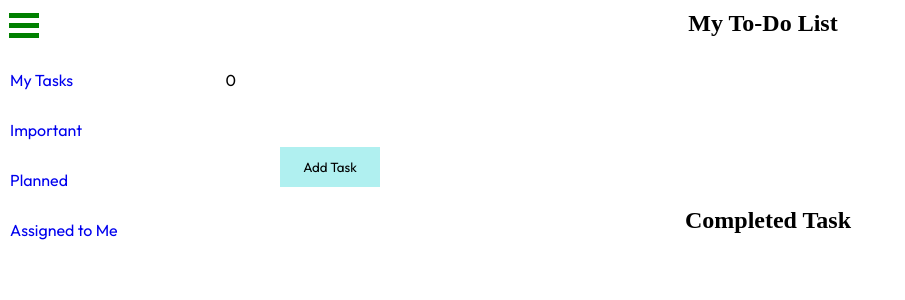
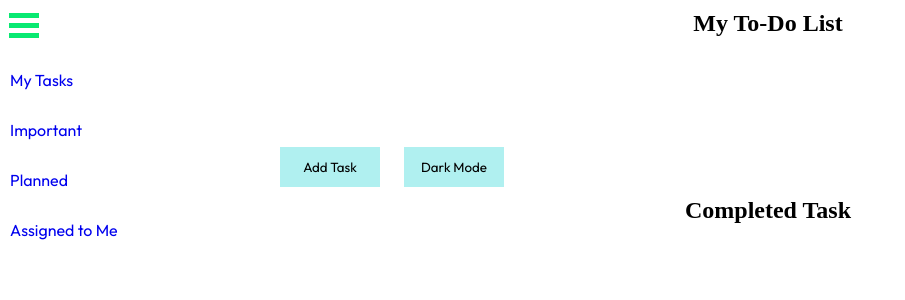
Before and after one commit to Faisalbaig1998/To-Do-List, a React (Create React App) app: page / in a window 1280 px wide. Shown: the top 300 px of the page, without its empty margins (0-905 px from the left). Built offline with nearby package versions, Linux system fonts and the light colour scheme; a web font is replaced by a local one.

Commit message:
added dark mode

```diff
--- a/src/App.css
+++ b/src/App.css
@@ -1,24 +1,37 @@
+:root {
+  --bg-color: white;
+  --text-color: black;
+}
+
+.dark-mode {
+  --bg-color: black;
+  --text-color: white;
+}
+
 .title {
   /* border: 2px solid red; */
+  /* width: 80%; */
   text-align: center;
   padding: 10px;
   font-size: 1.5em;
-  /* float: left; */
+  color: var(--text-color);
+  background-color: var(--bg-color);
 }
 
 .container {
+  background-color: var(--bg-color);
+  color: var(--text-color);
   /* border: 2px solid greenyellow; */
-  width: 80%;
   padding: 10px;
   min-height: 100px;
-  float: left;
+  /* float: left; */
 }
 
 .task-container {
   /* float: left; */
   width: 100%;
   height: 50px;
-  border: 1px solid black;
+  border: 1px solid var(--text-color);
   display: flex;
   align-items: center;
   justify-content: space-around;
@@ -53,7 +66,7 @@
   display: flex;
   /* flex-direction: column; */
   opacity: 0;
-  transition: opacity 0.5s;
+  transition: opacity 300ms;
   font-weight: bolder;
   justify-content: center;
   align-items: center;
@@ -104,11 +117,17 @@ button:hover {
   background-color: rgb(8, 233, 113);
 }
 
-/* .main {
+.main {
+  width: 80%;
+  background-color: var(--bg-color);
+  color: var(--text-color);
+  transition: all 300ms;
+  /* border: 2px solid red; */
   float: left;
+  height: 100vh;
 }
 
-.main::after {
+/* .main::after {
   content: "";
   clear: both;
 } */
--- a/src/App.js
+++ b/src/App.js
@@ -4,6 +4,7 @@ import Navbar from "./components/Navbar";
 
 const App = () => {
   const [tasks, setTasks] = useState([]);
+  const [isDark, setDark] = useState(false);
 
   const addTask = () => {
     const newTask = prompt("Enter a new task: ");
@@ -32,8 +33,8 @@ const App = () => {
 
   return (
     <>
-      <Navbar numberOfTasks={tasks} />
-      <div className="main">
+      <Navbar numberOfTasks={tasks} darkMode={isDark} />
+      <div className={isDark ? "main dark-mode" : "main"}>
         <h1 className="title">My To-Do List</h1>
         <div className="container">
           <div className="task-list">
@@ -73,8 +74,15 @@ const App = () => {
           </div>
         </div>
         <button onClick={addTask}>Add Task</button>
-        <div className="container">
-          <h1 className="title">Completed Task</h1>
+        <button
+          onClick={() => {
+            setDark((isDark) => !isDark);
+          }}
+        >
+          Dark Mode
+        </button>
+        <h1 className="title">Completed Task</h1>
+        <div className={isDark ? "container dark-mode" : "container"}>
           <div className="task-list">
             {tasks.map((task, index) => {
               return task.completed ? (
--- a/src/components/Navbar.js
+++ b/src/components/Navbar.js
@@ -6,11 +6,12 @@ const Navbar = (props) => {
   //   console.log("show value: ", show);
 
   useEffect(() => {
-    console.log("show value:", show);
+    // console.log("show value:", show);
+    console.log("Dark props in Navbar: ", props.darkMode);
   }, [show, props]);
 
   return (
-    <div id="Navbar">
+    <div id="Navbar" className={props.darkMode ? "dark-mode" : ""}>
       <div
         className="hamburger-container"
         onClick={() => setShow((prevShow) => !prevShow)}
@@ -21,11 +22,15 @@ const Navbar = (props) => {
           <span></span>
         </div>
       </div>
-      <div className="sidebar-items">
+      <div
+        className={props.darkMode ? "sidebar-items dark-mode" : "sidebar-items"}
+      >
         <ul>
           <li>
             <a href="#">My Tasks</a>
-            <p>{props.numberOfTasks.length}</p>
+            {props.numberOfTasks.length > 0 && (
+              <p>{props.numberOfTasks.length}</p>
+            )}
           </li>
           <li>
             <a href="#">Important</a>
--- a/src/components/css/Navbar.css
+++ b/src/components/css/Navbar.css
@@ -1,14 +1,22 @@
 @import url("https://fonts.googleapis.com/css2?family=Handlee&family=Itim&family=Montez&family=Outfit:wght@100..900&family=Smooch&display=swap");
+
+:root {
+  --bg-color: white;
+  --text-color: black;
+}
+
+.dark-mode {
+  --bg-color: black;
+  --text-color: white;
+}
 
 #Navbar {
   width: 20%;
   height: 100vh;
-  /* min-height: 800px; */
   overflow-y: scroll;
-  /* border: 2px solid red; */
-  /* background-color: aqua; */
-  /* position: fixed; */
   float: left;
+  background-color: var(--bg-color);
+  transition: all 300ms;
 }
 
 .hamburger {
@@ -25,7 +33,8 @@
 .hamburger > span {
   height: 5px;
   width: 80%;
-  background-color: green;
+  background-color: rgb(8, 233, 113);
+  /* background-color: green; */
   /* border: 1px solid green; */
 }
 
@@ -85,10 +94,11 @@
 }
 
 .sidebar-items ul li a:visited {
-  color: black;
+  color: var(--text-color);
 }
 
 .sidebar-items ul li p {
+  color: var(--text-color);
   float: right;
   margin-right: 10px;
 }
--- a/src/index.css
+++ b/src/index.css
@@ -3,3 +3,19 @@
   padding: 0;
   box-sizing: border-box;
 }
+
+:root {
+  --bg-color: white;
+  --text-color: black;
+}
+
+.dark-mode {
+  --bg-color: black;
+  --text-color: white;
+}
+
+#root {
+  /* background-color: var(--bg-color); */
+  background-color: black;
+  color: var(--text-color);
+}
```
